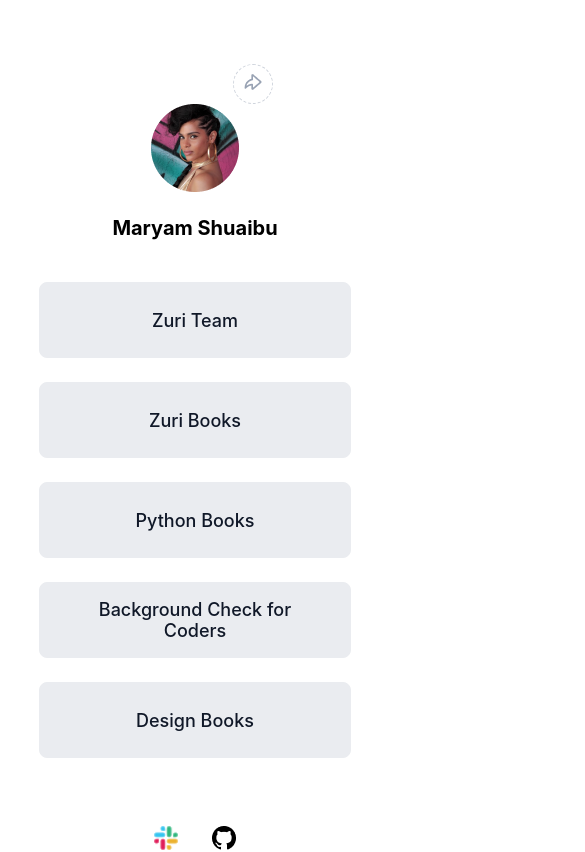
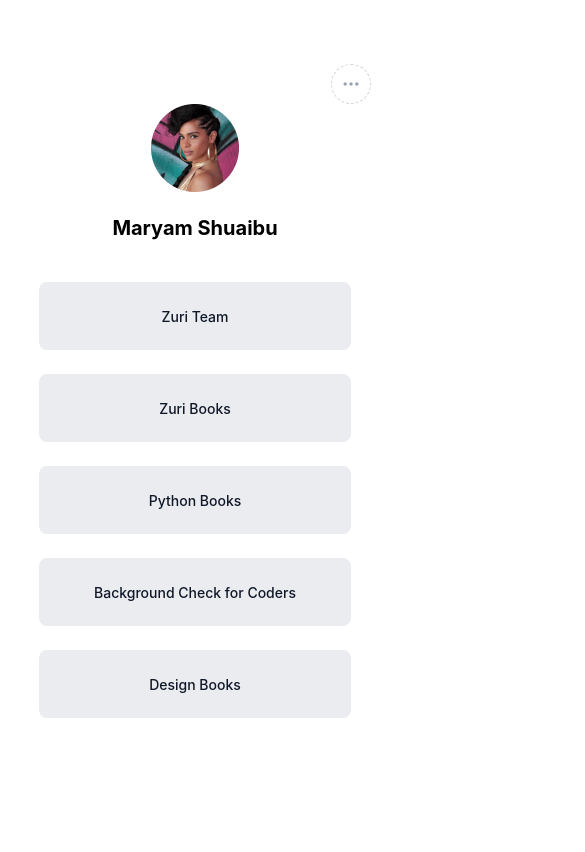
Before and after one commit to ShuaibuMaryam/hng-stage1-task, a React (Create React App) app: page / in a window 390 px wide. Shown: the top 852 px of the page, 585 px wide, since content can reach past the window. Built offline with nearby package versions, Linux system fonts and the light colour scheme.

Commit message:
Added mobile desin

```diff
--- a/src/Components/Header.js
+++ b/src/Components/Header.js
@@ -1,6 +1,7 @@
 import React from 'react'
 import profileImg from '../Assets/profile__img.png'
 import headerIcon from '../Assets/header icon.png'
+import mobileIcon from '../Assets/mobile icon.png'
 import '../Styles/header.css'
 
 function Header() {
@@ -8,7 +9,8 @@
     <div>
         <div className='header__icon'>
           <div className='image__wrapper'>
-            <a href='google.com'><img src={headerIcon} alt='link icon'/></a>
+            <a href='https://github.com/Shuaibumaryam'><img src={headerIcon} alt='link icon' id='desktop__icon'/></a>
+            <a href='https://github.com/Shuaibumaryam'><img src={mobileIcon} alt='link icon' id='mobile__icon'/></a>
           </div>
         </div>
         <div className='profile__section'>
--- a/src/Styles/footer.css
+++ b/src/Styles/footer.css
@@ -1,6 +1,6 @@
 footer{
     display: flex;
-    width: 1216px;
+    width: 85%;
     align-items: center;
     justify-content: space-between;
     border-top: 1px solid #dee0e6;
@@ -12,3 +12,11 @@
     font-size: 16px;
     color: #667085;
 }
+
+
+
+@media(max-width:425px){
+    footer{
+        display: none;
+    }
+}
--- a/src/Styles/header.css
+++ b/src/Styles/header.css
@@ -8,8 +8,12 @@
     margin: 64px auto 0 auto;
     display: flex;
     justify-content: flex-end;
-    width: 40%;
+    width: 50%;
     /* border: 1px solid; */
+}
+
+#mobile__icon{
+    display: none;
 }
 
 .image__wrapper{
@@ -60,3 +64,19 @@
 #slack{
     display: none;
 }
+
+
+
+@media(max-width:425px){
+    .header__icon{
+        width: 90%;
+    }
+
+    #mobile__icon{
+        display: block;
+    }
+
+    #desktop__icon{
+        display: none;
+    }
+}
--- a/src/Styles/links.css
+++ b/src/Styles/links.css
@@ -46,3 +46,24 @@
     width: 24px;
     height: 24px;
 }
+
+
+
+
+@media(max-width:425px){
+    .links__section{
+        margin-bottom: 32px;
+    }
+
+    .link__wrapper{
+        height: 68px;
+    }
+
+    .link__wrapper > a{
+        font-size: 14px;
+    }
+
+    .icons{
+        display: none;
+    }
+}
```
Also changed, not shown: src/Assets/mobile icon.png (added).
